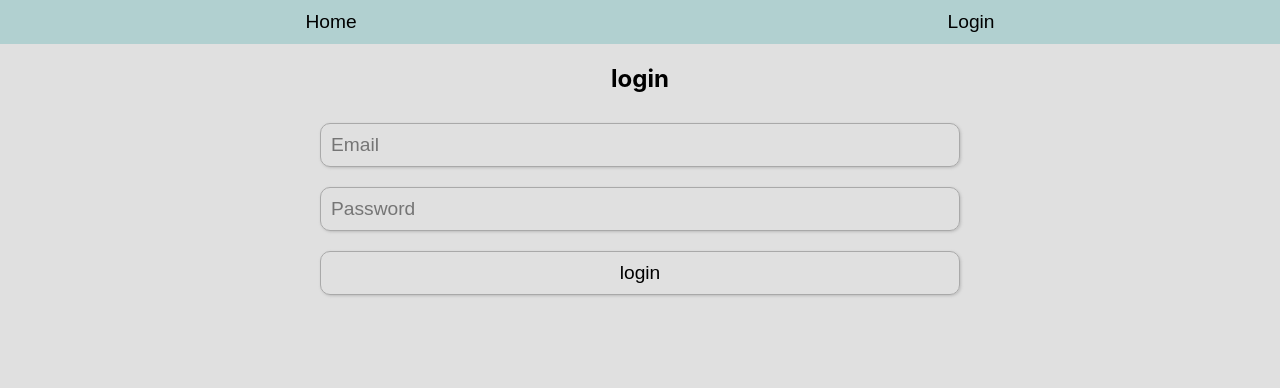
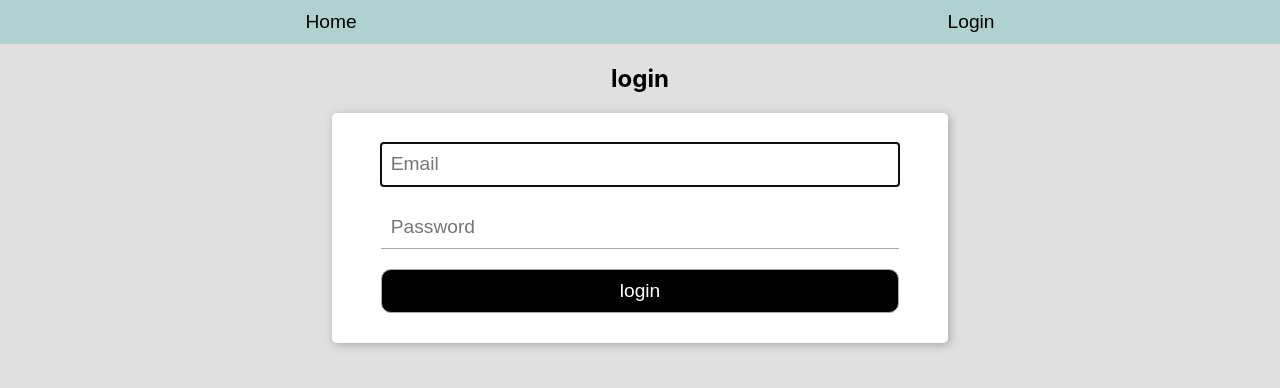
Before and after one commit to nadiasGame/power.dolphins, a React (Create React App) app: page /Login in a window 1280 px wide. Shown: the top 388 px of the page. Built offline with nearby package versions, Linux system fonts and the light colour scheme.

Commit message:
some slight style change to login + autoFocus

```diff
--- a/src/views/Login.css
+++ b/src/views/Login.css
@@ -1,28 +1,41 @@
 #loginForm {
-  width: 100%;
+  width: 45%;
   display: flex;
   flex-direction: column;
   justify-content: center;
   align-items: center;
+  margin: 0 auto;
+  padding: 20px;
+  background-color: white;
+  border-radius: 5px;
+  box-shadow: 2px 2px 10px darkgrey;
 }
 
 #loginEmail, #loginPassword, #loginBtn {
   box-sizing: border-box;
   display: inline;
-  width: 50%;
+  width: 90%;
   padding: 10px;
   margin: 10px;
-  border: 1px solid darkgrey;
-  box-shadow: 1px 1px 3px rgb(188, 188, 188);
-  border-radius: 10px;
+  border: none;
+  border-bottom: 1px solid darkgrey;
   font-size: 1.2em;
   background-color: transparent;
 }
 
-#loginEmail:focus, #loginPassword:focus, #loginBtn:hover {
+#loginEmail:focus, #loginPassword:focus {
   background-color: rgba(255, 255, 255, 0.2);
+}
+
+#loginBtn:hover {
+  background-color: rgba(0, 0, 0, 0.85);
 }
 
 #loginBtn {
   cursor: pointer;
+  border: 1px solid darkgrey;
+  border-radius: 10px;
+  background-color: black;
+  color: white;
+  transition: background-color 0.2s ease;
 }
--- a/src/views/Login.js
+++ b/src/views/Login.js
@@ -41,7 +41,7 @@ async function handleLogin(){
     <Header />
     <h2>login</h2>
     <form onSubmit={ handleLogin } id="loginForm">
-      <input id="loginEmail" type="text" ref={ emailInput } placeholder="Email"/>
+      <input id="loginEmail" type="text" ref={ emailInput } placeholder="Email" autoFocus />
       <input id="loginPassword" type="password" ref={ passwordInput } placeholder="Password"/>
       <button id="loginBtn">login</button>
     </form>
```
